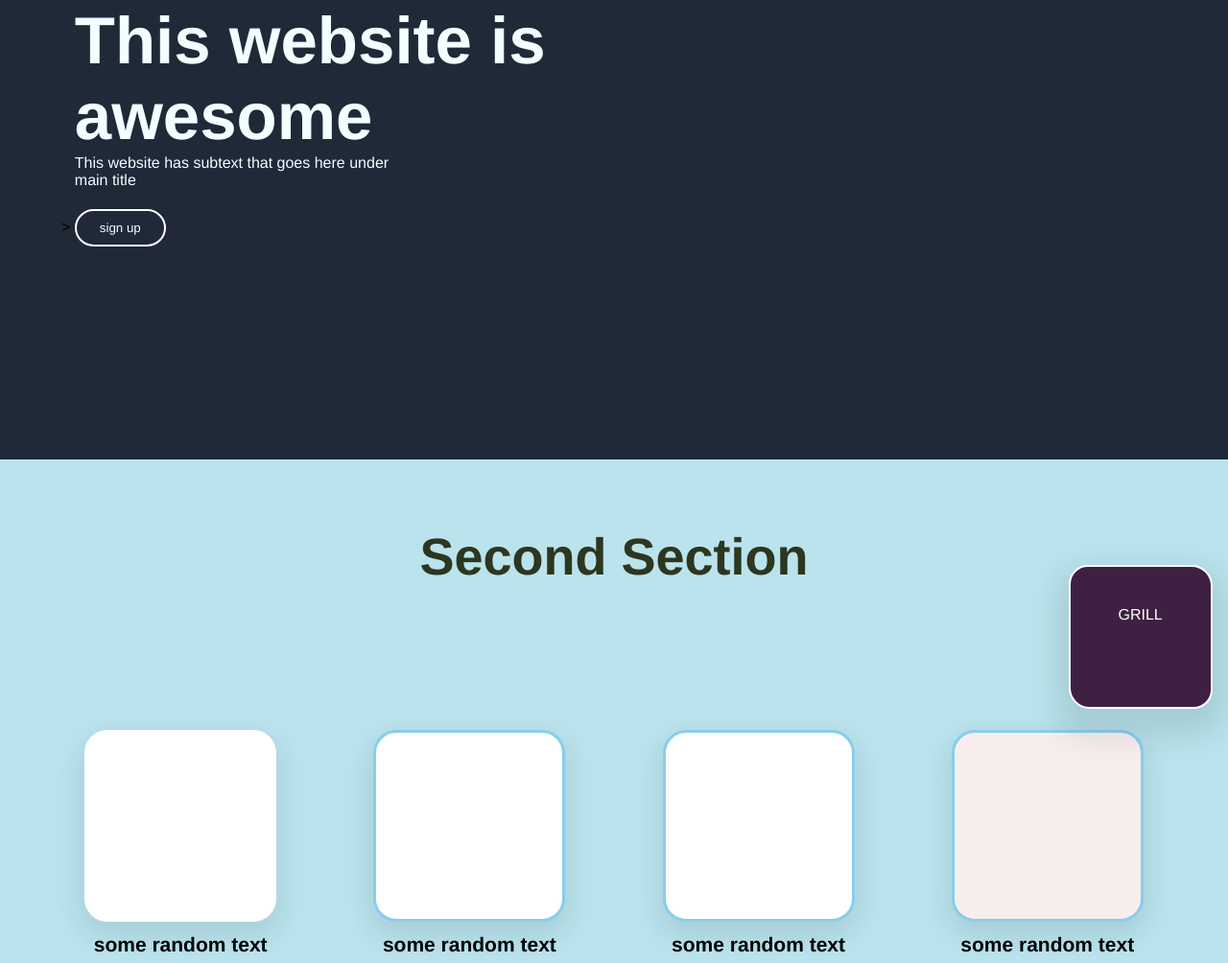
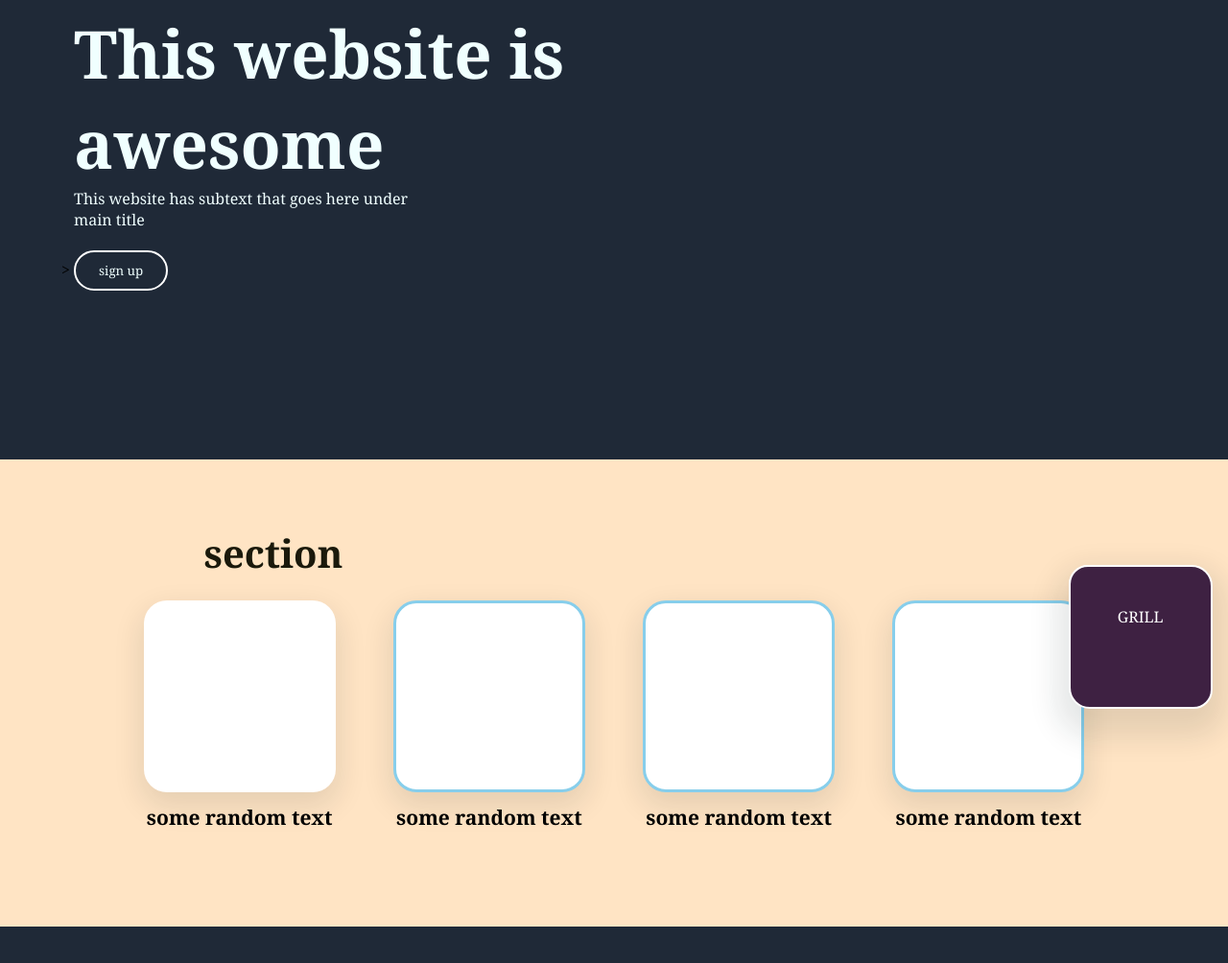
Before and after one commit to Nonye-dev/practice-project, a plain HTML site: page index.html in a window 1280 px wide. Shown: the part 161-1165 px from the top of the page at 96% size. Drawn offline with Linux system fonts and the light colour scheme.

Commit message:
changed font

```diff
--- a/index.html
+++ b/index.html
@@ -45,7 +45,7 @@
     </div>
 
     <div class="boxdiv">
-        <h1 class="newsection">Second Section</h1>
+        <h1 class="sectiontxt">section</h1>
 
 
         <div class="curves">
@@ -71,6 +71,8 @@
             </div>
 
       </div>
+
+    </div>
 
       <main class="testimonial">
 
@@ -109,15 +111,14 @@
                </p>
        </div>
 
-    </div>
 
-       <div class="footer">
-       </div>
+
+
 
 
       </main>
 
-    </div>
+
 </body>
 
 
--- a/styles.css
+++ b/styles.css
@@ -2,7 +2,7 @@
     box-sizing: border-box;
     margin: 0;
     padding: 0;
-    font-family: 'Franklin Gothic Medium', 'Arial Narrow', Arial, sans-serif;
+    font-family: Cambria, Cochin, Georgia, Times, 'Times New Roman', serif;
 
 
 }
@@ -52,9 +52,7 @@ nav UL li::before{
     color: #1F2937;
 }
 
-li::after:hover{
-    background-color: aquamarine;
-}
+
 
 
 .section1 h1{
@@ -89,19 +87,21 @@ li::after:hover{
     justify-content: space-evenly;
     gap: 13px;
     height: 30vh;
-    margin-bottom: 200px;
-    margin-top: 150px;
+    margin-bottom: 100px;
+    margin-top: 10px;
 
 }
 
 /* second section */
-.newsection{
-    text-align: center;
+.sectiontxt{
+   padding-left: 110px;
     margin-top: 40px;
-    font-size: 54px;
-    color: rgb(45, 54, 30);
+    font-size: 2.5rem;
+    color: rgb(26, 25, 11);
     padding-top: 30px;
+    padding-bottom: 12px;;
 }
+
 
 
 .b1{
@@ -112,6 +112,7 @@ li::after:hover{
     box-shadow:
         0px 12px 30px 3px rgba(16, 34, 34, 0.11);
 }
+
 
 .b2{
     width: 200px;
@@ -140,7 +141,7 @@ li::after:hover{
     height: 200px;
     border: 3px solid skyblue;
     border-radius: 24px;
-    background-color: rgb(248, 237, 237);
+    background-color: rgb(255, 255, 255);
     box-shadow:
         0px 12px 30px 3px rgba(16, 34, 34, 0.11);
 }
@@ -170,10 +171,14 @@ li::after:hover{
 
 }
 
+.boxdiv{
+    padding-left: 8%;
+    padding-right: 8%;
+}
 
 
 body{
-    background-color: rgba(161, 217, 231, 0.726);
+    background-color: bisque;
     position: relative;
 }
 
@@ -213,6 +218,7 @@ body{
 
 }
 
+
 .grid2{
     background-color: rgb(47, 7, 70);
     border-radius: 8px;
@@ -245,13 +251,7 @@ body{
 
 }
 
-.footer{
-    background-color: #1F2937;
-    margin-top: 110px;
-    min-height: max-content;
-    width: 100%;
 
-}
 
 
 /* hover option for the grid items */
```
